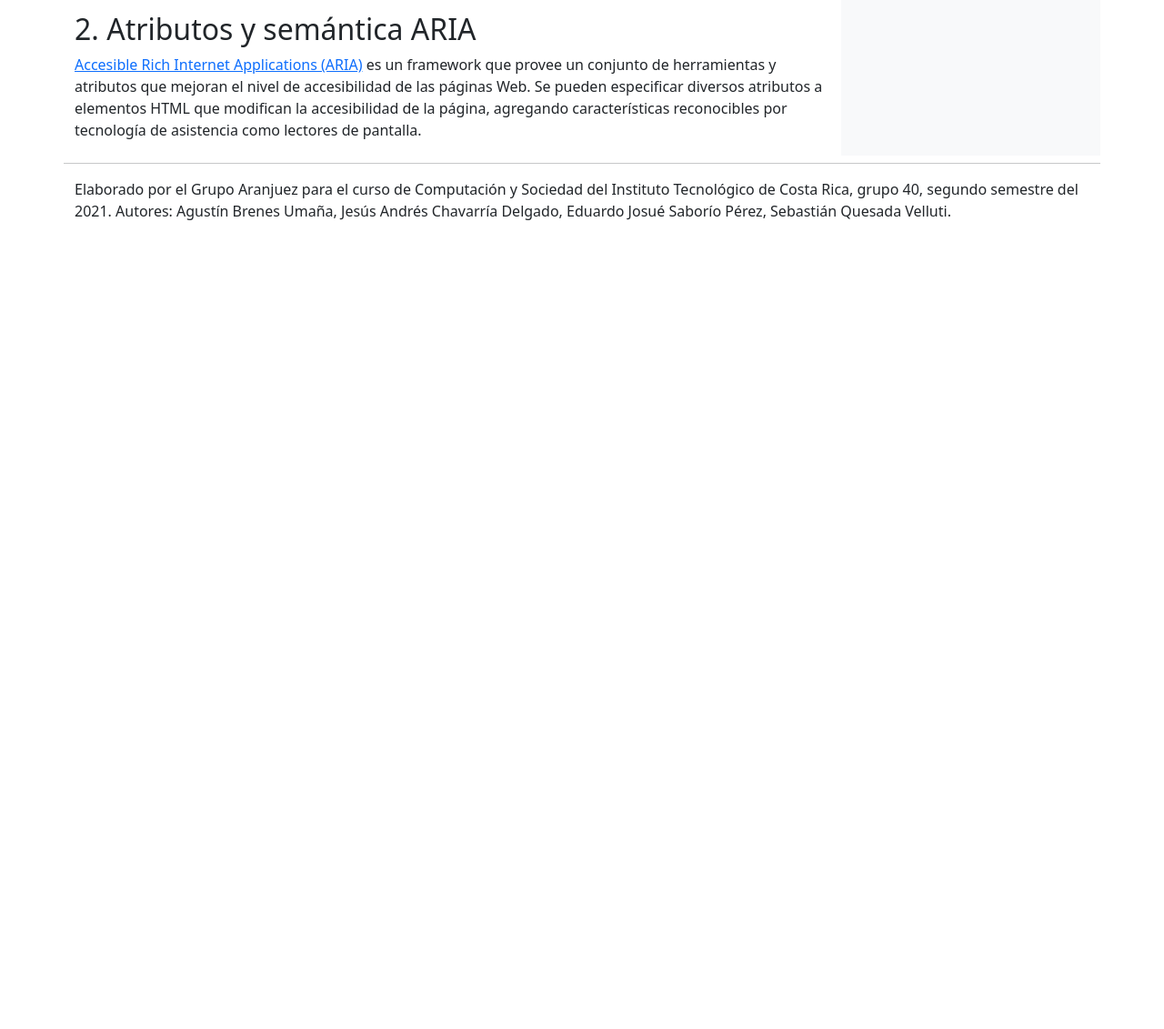
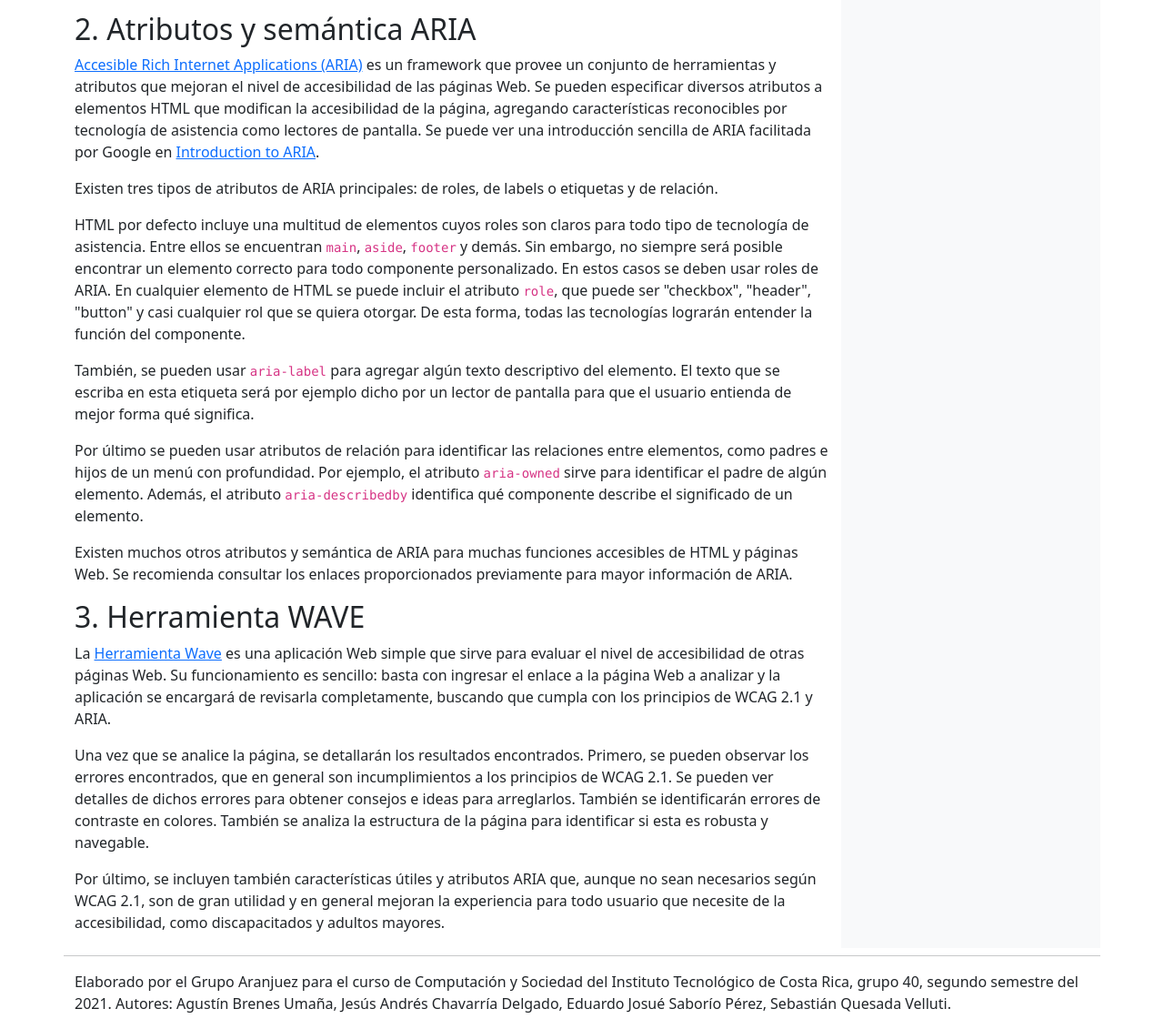
Before and after one commit to squesadav/Proyecto-Accesibilidad-y-la-Brecha-Digital, a plain HTML site: page manual.html in a window 1280 px wide. Shown: the part 5393-6524 px from the top of the page at 91% size. Before the commit the page ends 5653 px from the top, so only its background shows below. Drawn offline with nearby package versions, Linux system fonts and the light colour scheme.

Commit message:
manual completo

```diff
--- a/manual.html
+++ b/manual.html
@@ -371,7 +371,61 @@
 						es un framework que provee un conjunto de herramientas y atributos que mejoran el nivel
 						de accesibilidad de las páginas Web. Se pueden especificar diversos atributos a elementos
 						HTML que modifican la accesibilidad de la página, agregando características reconocibles
-						por tecnología de asistencia como lectores de pantalla.
+						por tecnología de asistencia como lectores de pantalla. Se puede ver una introducción sencilla
+						de ARIA facilitada por Google en
+						<a href="https://developers.google.com/web/fundamentals/accessibility/semantics-aria">Introduction to ARIA</a>.
+					</p>
+					<p>
+						Existen tres tipos de atributos de ARIA principales: de roles, de labels o etiquetas y de
+						relación.
+					</p>
+					<p>
+						HTML por defecto incluye una multitud de elementos cuyos roles son claros para todo
+						tipo de tecnología de asistencia. Entre ellos se encuentran <code>main</code>,
+						<code>aside</code>, <code>footer</code> y demás. Sin embargo, no siempre será posible
+						encontrar un elemento correcto para todo componente personalizado. En estos casos se
+						deben usar roles de ARIA. En cualquier elemento de HTML se puede incluir el atributo
+						<code>role</code>, que puede ser "checkbox", "header", "button" y casi cualquier rol
+						que se quiera otorgar. De esta forma, todas las tecnologías lograrán entender la función
+						del componente.
+					</p>
+					<p>
+						También, se pueden usar <code>aria-label</code> para agregar algún texto descriptivo
+						del elemento. El texto que se escriba en esta etiqueta será por ejemplo dicho por
+						un lector de pantalla para que el usuario entienda de mejor forma qué significa.
+					</p>
+					<p>
+						Por último se pueden usar atributos de relación para identificar las relaciones
+						entre elementos, como padres e hijos de un menú con profundidad. Por ejemplo, el
+						atributo <code>aria-owned</code> sirve para identificar el padre de algún elemento.
+						Además, el atributo <code>aria-describedby</code> identifica qué componente describe
+						el significado de un elemento.
+ 					</p>
+					<p>
+						Existen muchos otros atributos y semántica de ARIA para muchas funciones accesibles
+						de HTML y páginas Web. Se recomienda consultar los enlaces proporcionados previamente
+						para mayor información de ARIA.
+					</p>
+					<h2 id="3">3. Herramienta WAVE</h3>
+					<p>
+						La <a href="https://wave.webaim.org/api/">Herramienta Wave</a> es una aplicación Web
+						simple que sirve para evaluar el nivel de accesibilidad de otras páginas Web. Su
+						funcionamiento es sencillo: basta con ingresar el enlace a la página Web a analizar
+						y la aplicación se encargará de revisarla completamente, buscando que cumpla con los
+						principios de WCAG 2.1 y ARIA.
+					</p>
+					<p>
+						Una vez que se analice la página, se detallarán los resultados encontrados. Primero,
+						se pueden observar los errores encontrados, que en general son incumplimientos
+						a los principios de WCAG 2.1. Se pueden ver detalles de dichos errores para obtener
+						consejos e ideas para arreglarlos. También se identificarán errores de contraste
+						en colores. También se analiza la estructura de la página para identificar si esta
+						es robusta y navegable.
+					</p>
+					<p>
+						Por último, se incluyen también características útiles y atributos ARIA que, aunque no
+						sean necesarios según WCAG 2.1, son de gran utilidad y en general mejoran la experiencia
+						para todo usuario que necesite de la accesibilidad, como discapacitados y adultos mayores.
 					</p>
 				</article>
 				<aside class="col-md-3 align-items-center bg-light" id="material-adicional">
```
